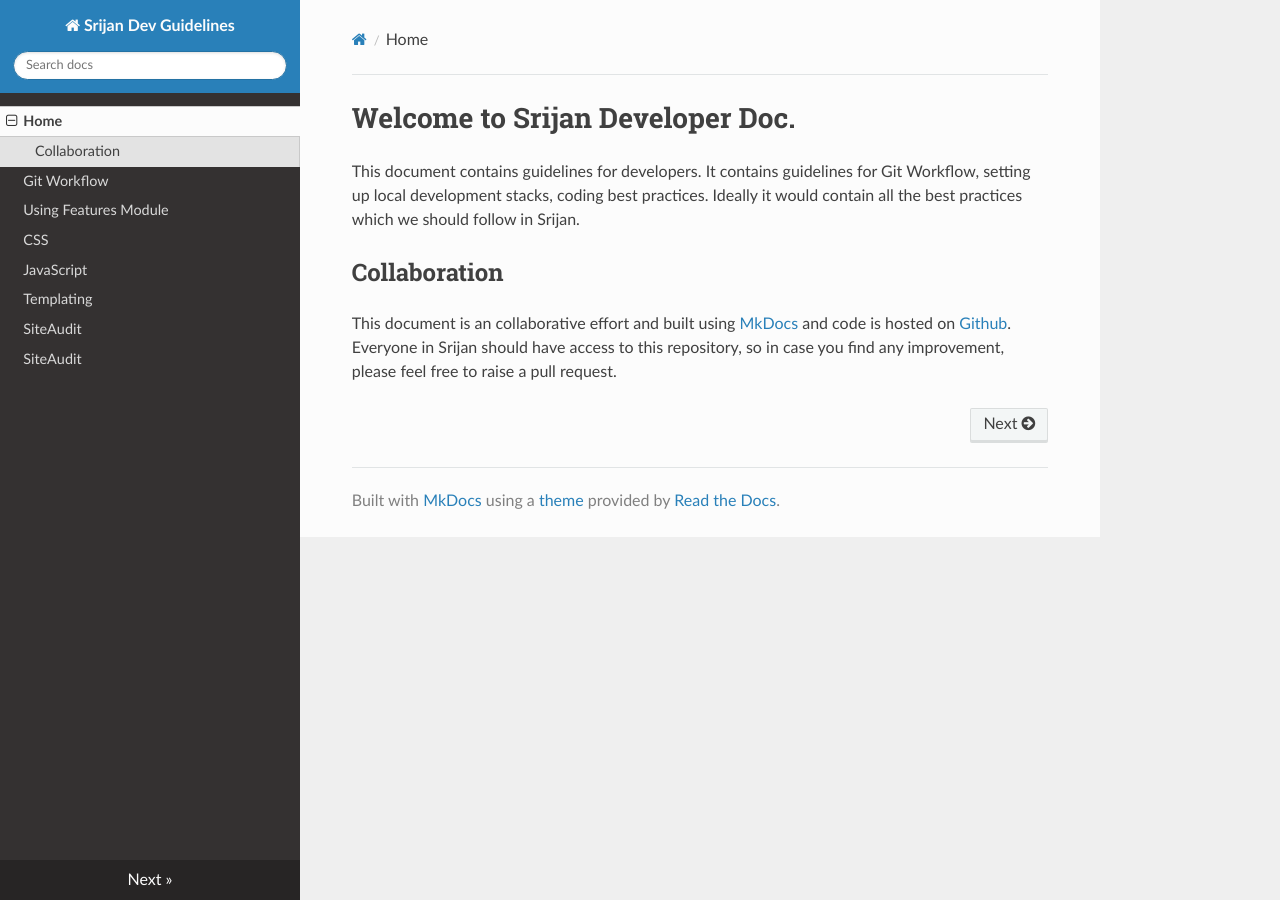
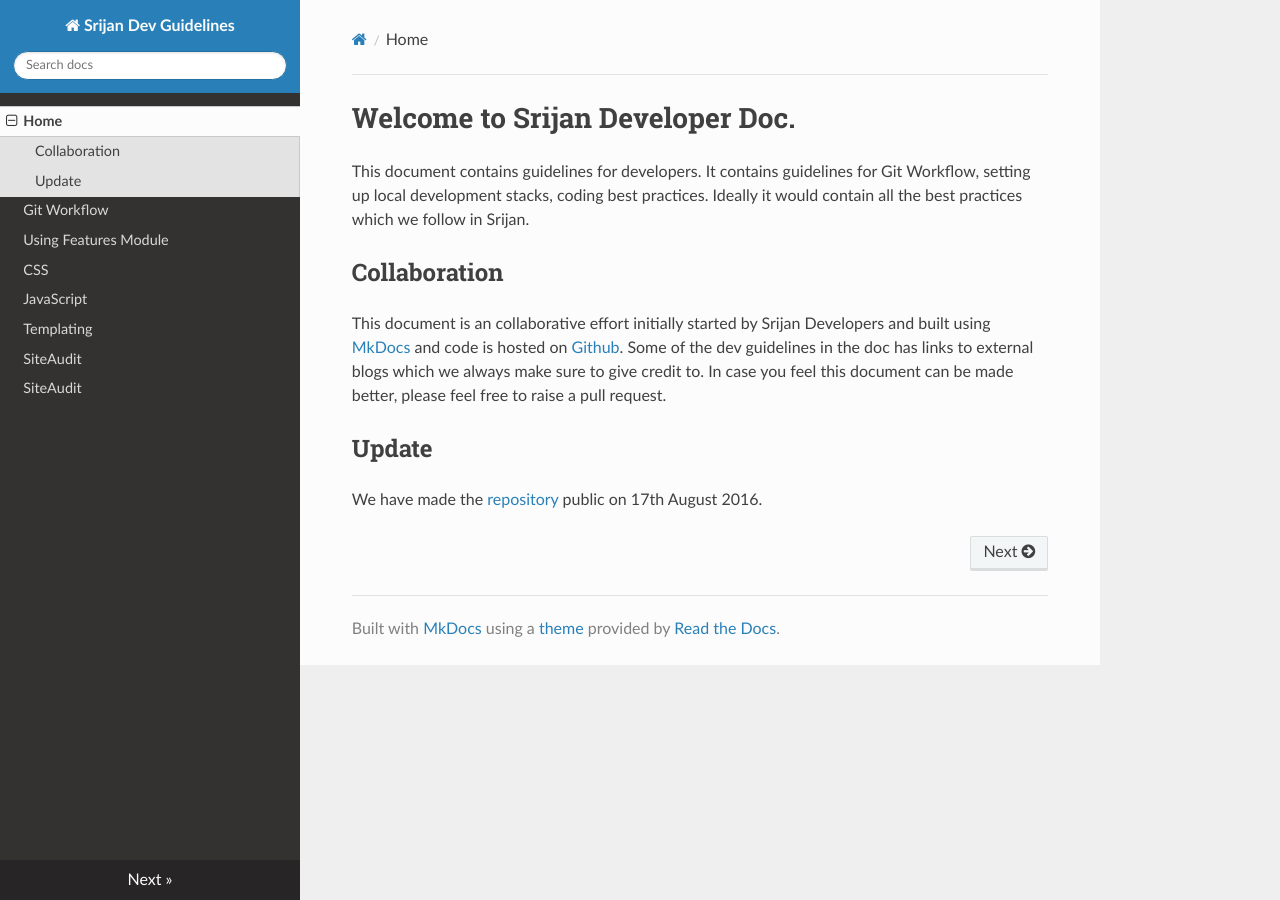
Before and after one commit to riteshgurung/srijan_dev_docs, an MkDocs documentation site: the page built from docs/index.md, in a window 1280 px wide. Built offline with MkDocs 1.6.1, drawn with Linux system fonts in a browser that asks for light colours; nearby versions of some CDN libraries; old or Windows-style settings are respelled for this version of MkDocs.

Commit message:
Added modifications to declare making the pages public

```diff
--- a/docs/index.md
+++ b/docs/index.md
@@ -1,9 +1,13 @@
 # Welcome to Srijan Developer Doc.
 
 This document contains guidelines for developers. It contains guidelines for Git Workflow, setting up local development
-stacks, coding best practices. Ideally it would contain all the best practices which we should follow in Srijan.
+stacks, coding best practices. Ideally it would contain all the best practices which we follow in Srijan.
+
 
 ## Collaboration
-This document is an collaborative effort and built using [MkDocs](http://www.mkdocs.org) and code is hosted on
-[Github](https://github.com/srijanaravali/srijan_dev_docs). Everyone in Srijan should have access to this repository,
-so in case you find any improvement, please feel free to raise a pull request.
+This document is an collaborative effort initially started by Srijan Developers and built using [MkDocs](http://www.mkdocs.org) and code is hosted on
+[Github](https://github.com/srijanaravali/srijan_dev_docs). Some of the dev guidelines in the doc has links to external blogs which we always make sure
+to give credit to. In case you feel this document can be made better, please feel free to raise a pull request.
+
+## Update
+We have made the [repository](https://github.com/srijanaravali/srijan_dev_docs) public on 17th August 2016.
```
